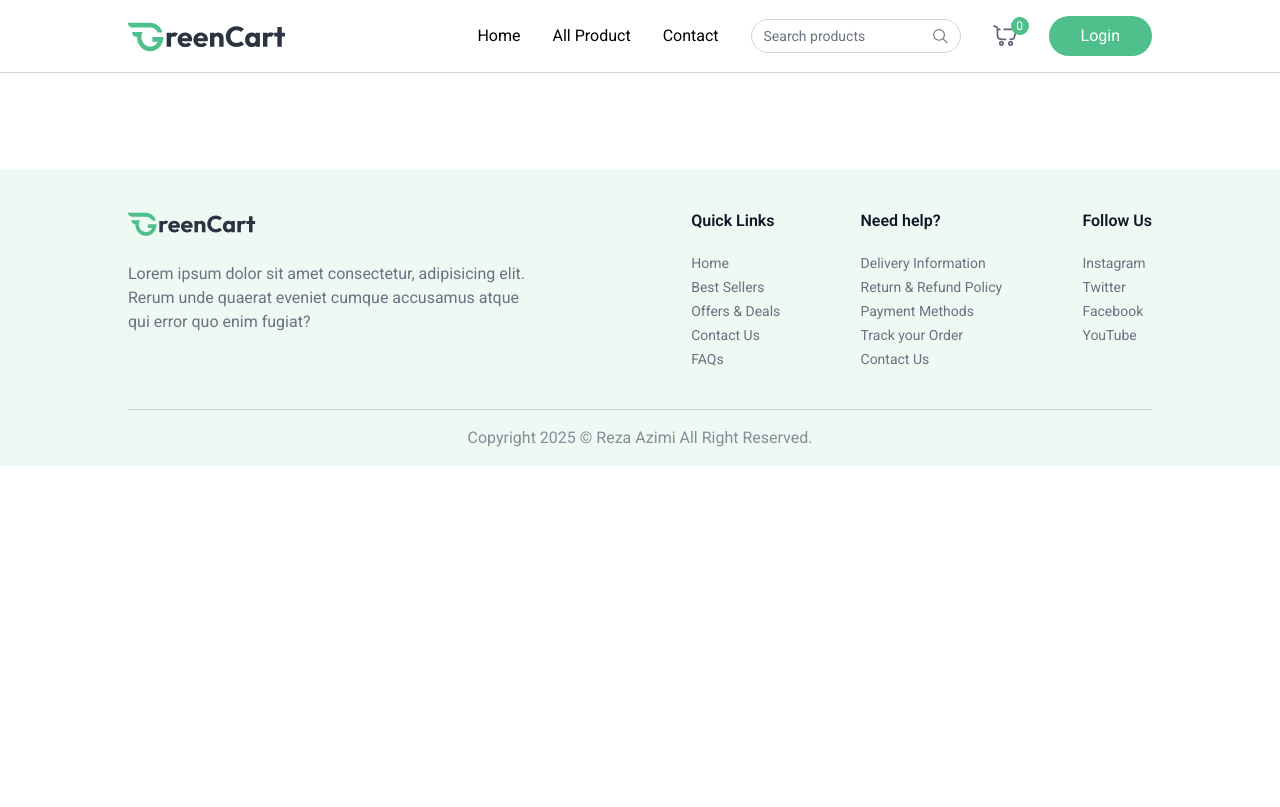
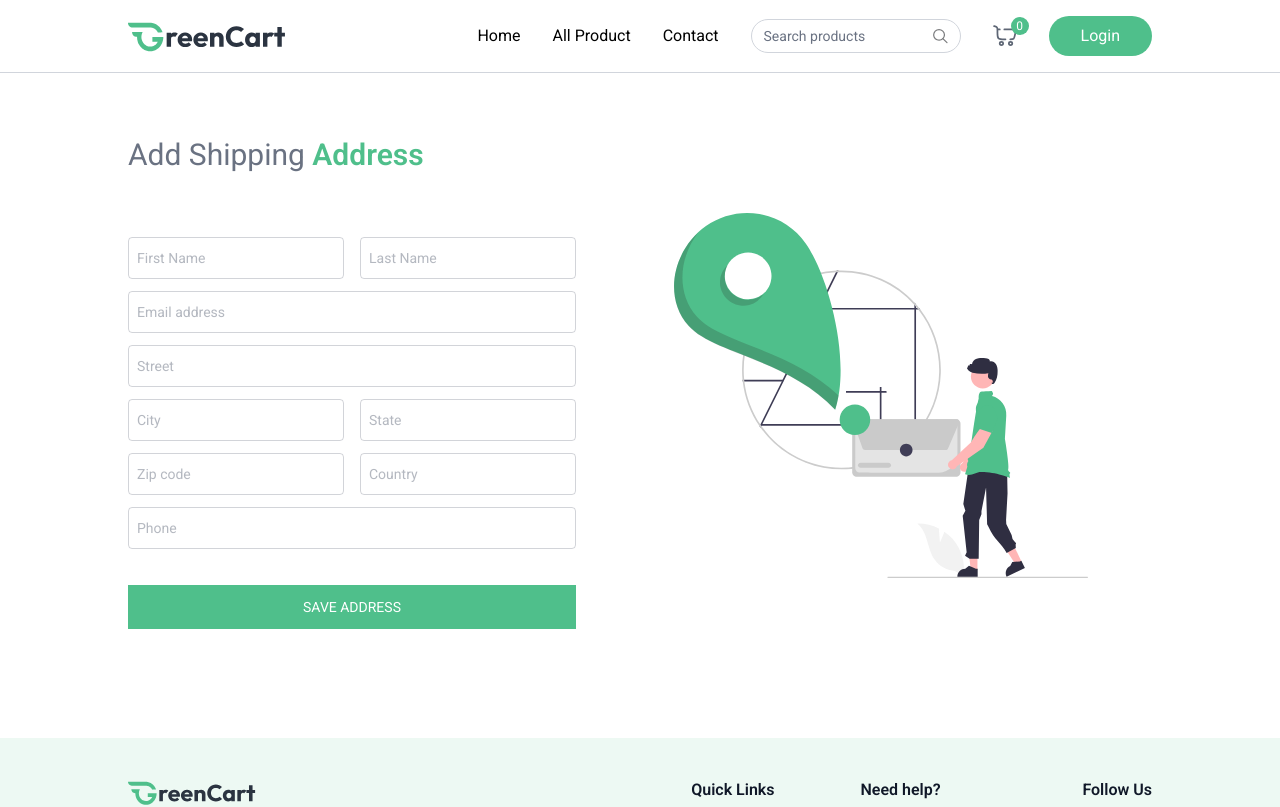
Before and after one commit to rezaazimibar/personal-portfolio, a React (Vite) app in the folder client/: page /add-address in a window 1280 px wide. Shown: the top 807 px of the page. Built offline with nearby package versions, Linux system fonts and the light colour scheme.

Commit message:
my orders page added

```diff
--- a/client/src/App.jsx
+++ b/client/src/App.jsx
@@ -10,6 +10,8 @@
 import ProductCategory from './pages/ProductCategory';
 import ProductDetails from './pages/ProductDetails';
 import Cart from './pages/Cart';
+import AddAddress from './pages/AddAddress';
+import MyOrders from './pages/MyOrders';
 
 const App = () => {
   const isSellerPath = useLocation().pathname.includes("seller")
@@ -28,6 +30,8 @@
           <Route path='/products/:category' element={<ProductCategory />} />
           <Route path='/products/:category/:id' element={<ProductDetails />} />
           <Route path='/cart' element={<Cart />} />
+          <Route path='/add-address' element={<AddAddress />} />
+          <Route path='/my-orders' element={<MyOrders />} />
         </Routes>
       </div>
       {!isSellerPath && <Footer/>}
--- a/client/src/context/AppContext.jsx
+++ b/client/src/context/AppContext.jsx
@@ -7,7 +7,7 @@
 
 export const AppContextProvider = ({ children }) => {
 
-    const currency = import.meta.VITE_CURRENCY
+    const currency = import.meta.env.VITE_CURRENCY
 
     const navigate = useNavigate();
     const [user, setUser] = useState(null)
--- /dev/null
+++ b/client/src/pages/AddAddress.jsx
@@ -0,0 +1,81 @@
+import React, { useState } from 'react'
+import { assets } from '../assets/assets'
+
+
+// Input Field Component
+const InputField = ({ type, placeholder, name, handleChange, address }) => (
+    <input className='w-full px-2 py-2.5 border border-gray-500/30 rounded outline-none text-gray-500 focus:border-primary transition' type={type}
+        placeholder={placeholder}
+        onChange={handleChange}
+        name={name}
+        value={address[name]}
+        required
+    />
+)
+
+function AddAddress() {
+
+    const [address, setAddress] = useState({
+        firstName: '',
+        lastName: '',
+        email: '',
+        street: '',
+        city: '',
+        state: '',
+        zipcode: '',
+        country: '',
+        phone: '',
+    })
+    const handleChange = (e) => {
+        const { name, value } = e.target;
+
+        setAddress((prevAddress) => ({
+            ...prevAddress,
+            [name]: value,
+
+        }))
+    }
+
+    const onSubmitHandler = async (e) => {
+        e.preventDefault()
+    }
+    return (
+        <div className='mt-16 bp-16'>
+            <p className='text-2xl md:text-3xl text-gray-500'>Add Shipping
+                <span className='font-semibold text-primary'> Address</span>
+            </p>
+            <div className='flex flex-col-reverse md:flex-row justify-between mt-10'>
+                <div className='flex-1 max-w-md'>
+                    <form onSubmit={onSubmitHandler} className='space-y-3 mt-6 text-sm'>
+                        <div className='grid grid-cols-2 gap-4'>
+                            <InputField handleChange={handleChange} address={address} name='firstName' type="text" placeholder="First Name" />
+                            <InputField handleChange={handleChange} address={address} name='lastName' type="text" placeholder="Last Name" />
+                        </div>
+
+                        <InputField handleChange={handleChange} address={address} name='email' type="email" placeholder="Email address" />
+                        <InputField handleChange={handleChange} address={address} name='street' type="text" placeholder="Street" />
+
+                        <div className='grid grid-cols-2 gap-4'>
+                            <InputField handleChange={handleChange} address={address} name='city' type="text" placeholder="City" />
+                            <InputField handleChange={handleChange} address={address} name='state' type="text" placeholder="State" />
+                        </div>
+
+                        <div className='grid grid-cols-2 gap-4'>
+                            <InputField handleChange={handleChange} address={address} name='zipcode' type="number" placeholder="Zip code" />
+                            <InputField handleChange={handleChange} address={address} name='country' type="text" placeholder="Country" />
+                        </div>
+
+                            <InputField handleChange={handleChange} address={address} name='phone' type="text" placeholder="Phone" />
+
+                            <button className='w-full mt-6 bg-primary text-white py-3 hover:bg-primary-dull transition cursor-pointer uppercase'>Save Address</button>
+
+
+                    </form>
+                </div>
+                <img className='md:mr-16 mb-16 md:mt-0' src={assets.add_address_iamge} alt="add address" />
+            </div>
+        </div>
+    )
+}
+
+export default AddAddress
--- /dev/null
+++ b/client/src/pages/MyOrders.jsx
@@ -0,0 +1,59 @@
+import React, { useEffect, useState } from 'react'
+import { useAppContext } from '../context/AppContext'
+import { assets, dummyOrders } from '../assets/assets'
+
+function MyOrders() {
+    const [MyOrders, setMyOrders] = useState([])
+    const { currency } = useAppContext()
+
+    const fetchMyOrders = async () => {
+        setMyOrders(dummyOrders)
+    }
+
+    useEffect(() => {
+        fetchMyOrders()
+    }, [])
+
+    return (
+        <div className='mt-16 pb-16'>
+            <div className='flex flex-col items-end w-max mb-8'>
+                <p className='text-2xl font-medium uppercase'>My orders</p>
+                <div className='w-16 h-0.5 bg-primary rounded-full'></div>
+            </div>
+            {MyOrders.map((order, index) => (
+                <div key={index} className='border border-gray-300 rounded-lg mb-10 p-4 py-5 max-w-4xl'>
+                    <p className='flex justify-between md:items-center text-gray-400 md:font-medium max-md:flex-col'>
+                        <span>OrderId : {order._id}</span>
+                        <span>Payment : {order.paymentType}</span>
+                        <span>Total Amount : {currency}{order.amount}</span>
+                    </p>
+                    {order.items.map((item, index) => (
+                        <div key={index} className={`relative bg-white text-gray-500/70 ${order.item.length !== index + 1 && "border-b"} border-gray-300 flex flex-col md:flex-row md:items-center justify-between
+                            p-4 py-5 md:gap-16 w-full max-w-4xl`}>
+                            <div className='flex items-center mb-4 md:mb-0'>
+                                <div className='bg-primary/10 p-4 rounded-lg'>
+                                    <img src={item.product.image[0]} alt="" className='w-16 h-16' />
+                                </div>
+                                <div className='ml-4'>
+                                    <h2 className='text-xl font-medium text-gray-800'>{item.product.name}</h2>
+                                    <p>Category: {item.product.category}</p>
+                                </div>
+                            </div>
+
+                            <div className='text-primary text-lg font-medium'>
+                                <p>Quantity: {item.quantity || "1"}</p>
+                                <p>Status: {order.status}</p>
+                                <p>Data: {new Date(order.createdAt).toLocaleDateString()}</p>
+                            </div>
+                            <p className='text-primary text-lg font-medium'>
+                                Amount: {currency}{item.product.offerPrice * item.quantity}
+                            </p>
+                        </div>
+                    ))}
+                </div>
+            ))}
+        </div>
+    )
+}
+
+export default MyOrders
```
